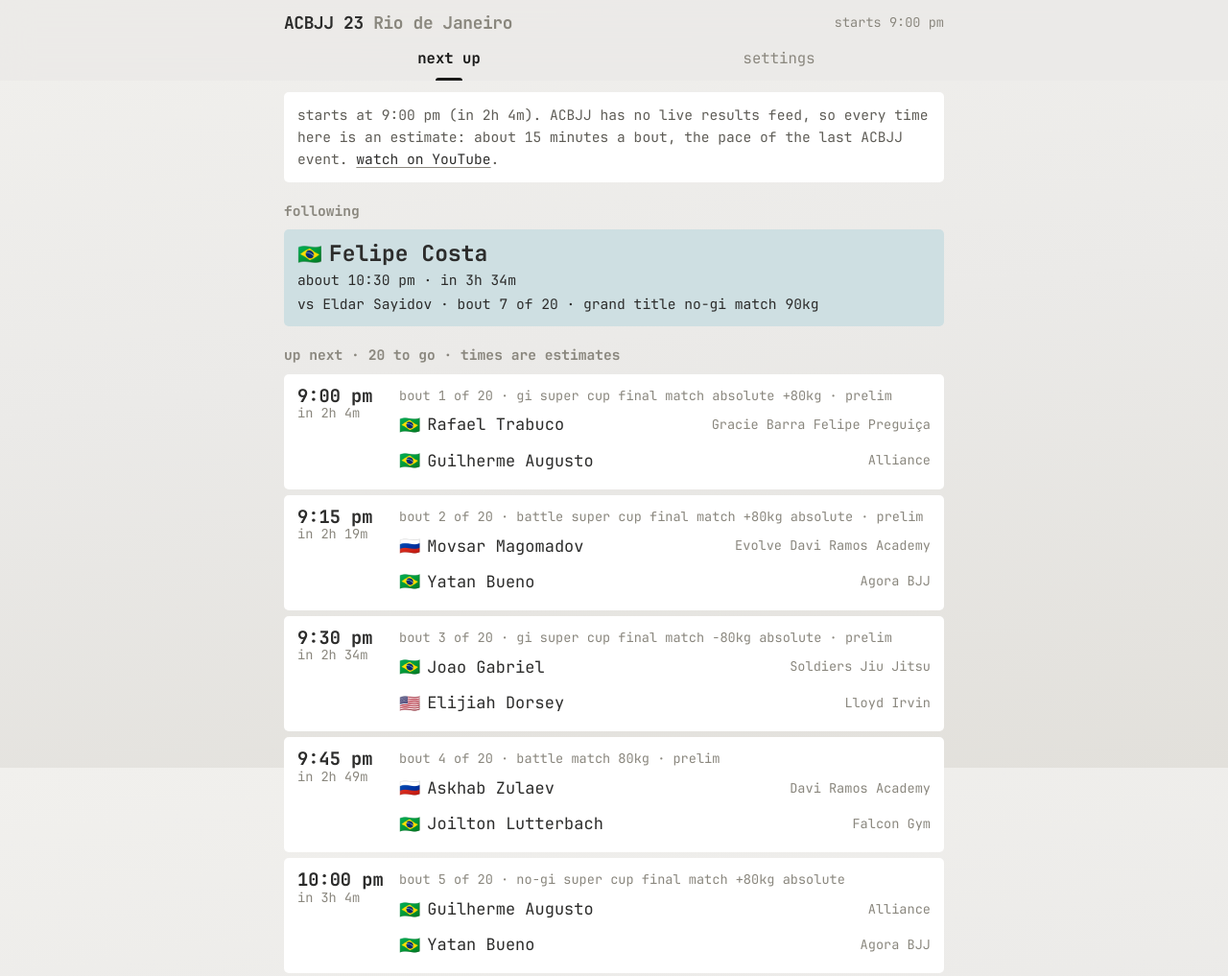
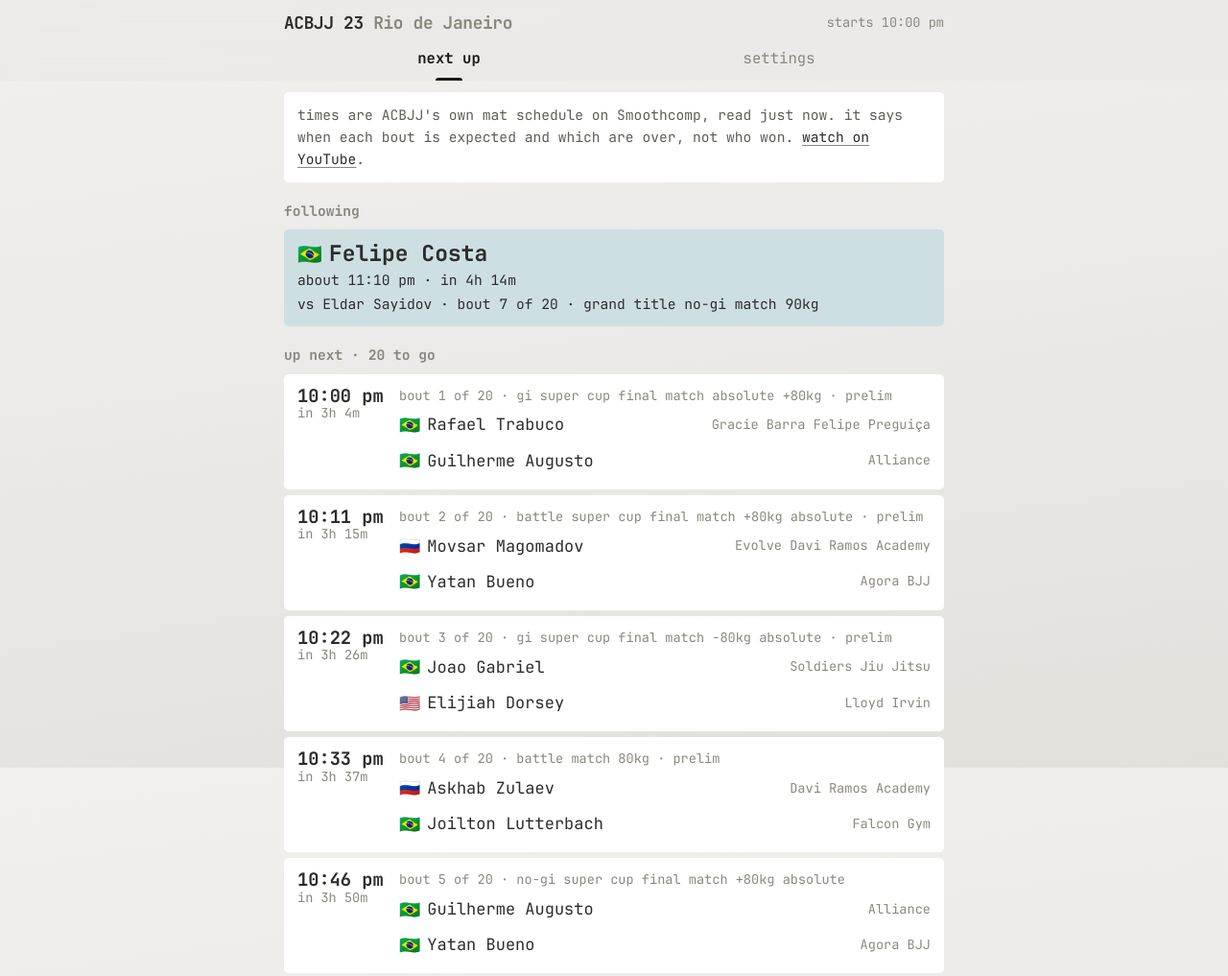
Before and after one commit to losojos27/bjj-tournament-tracker, a plain HTML site: page acbjj23/index.html in a window 1280 px wide. Shown: the top 1017 px of the page at 96% size. Drawn offline with Linux system fonts and the light colour scheme.

Commit message:
ACBJJ 23: times from Smoothcomp's mat schedule, synced by a manual workflow
Smoothcomp's schedule blocks.json is public: estimated start per bout and
running/finished counts, no names or winners. Blocks are matched to the official
card by order and checked by rule set and weight. First bout is 19:00 Rio.

Co-Authored-By: Claude Fable 5.2 <noreply@anthropic.com>

```diff
--- a/acbjj23/index.html
+++ b/acbjj23/index.html
@@ -37,7 +37,7 @@
   main.container{padding-top:12px;padding-bottom:calc(env(safe-area-inset-bottom) + 28px)}
   .topbar .title{font-family:var(--font-heading);font-weight:650;font-size:1.05rem;letter-spacing:-.02em;white-space:nowrap}
   .status{flex:1;min-width:0;font-size:var(--fs-eyebrow);color:var(--text-muted);text-align:right;white-space:nowrap;overflow:hidden;text-overflow:ellipsis}
-  .status .bad{color:var(--cue-warning)}
+  .status .bad,.bad-note{color:var(--cue-warning)}
   .section-title{font-size:var(--fs-meta);font-weight:600;color:var(--text-muted);margin:18px 0 8px}
   main > .section-title:first-child{margin-top:2px}
   .panel{background:var(--bg-card);border-radius:var(--radius-md);padding:12px 14px}
@@ -98,15 +98,16 @@
 <script type="module" id="app">
 // ---------- sources ----------
 // The card: ../data/acbjj23/card.json, written by scripts/card/acbjj-sync.mjs from ACBJJ's own card page.
-// What has happened: ../data/acbjj23/results.json. ACBJJ publishes no machine-readable results or scoreboard,
-// so that file is empty unless something is watching the broadcast and writing it; the page has to read
-// honestly either way. All projection logic is in scripts/card/engine.mjs (tested by scripts/card/test.mjs).
+// When: ../data/acbjj23/schedule.json, ACBJJ's own mat schedule on Smoothcomp (scripts/card/smoothcomp-sync.mjs):
+// estimated starts and running/finished counts per bout, no winners. Who won: ../data/acbjj23/results.json, which
+// no feed fills; it is empty unless someone records results. The page has to read honestly in every combination. All projection logic is in scripts/card/engine.mjs (tested by scripts/card/test.mjs).
 import { project, follows } from '../scripts/card/engine.mjs';
-const CARD_URL='../data/acbjj23/card.json', RES_URL='../data/acbjj23/results.json';
+const CARD_URL='../data/acbjj23/card.json', RES_URL='../data/acbjj23/results.json', SCHED_URL='../data/acbjj23/schedule.json';
 const KEY='bjjTracker.acbjj23';
 const DEFAULT={ follow:['Felipe Costa'], v:1 };
 
-let CARD=null, RES=null, cardErr=null, resErr=null, tab='next';
+let CARD=null, RES=null, SCHED=null, cardErr=null, resErr=null, schedErr=null, tab='next';
+const plan=()=>project(CARD,RES,Date.now(),SCHED);
 let S=JSON.parse(JSON.stringify(DEFAULT));
 try{ const o=JSON.parse(localStorage.getItem(KEY)||'null'); if(o&&Array.isArray(o.follow)) S=Object.assign({},DEFAULT,o); }catch(e){}
 const save=()=>{ try{ localStorage.setItem(KEY, JSON.stringify(S)); }catch(e){} };
@@ -125,6 +126,7 @@ const quiet=()=>tab==='settings'&&document.activeElement&&document.activeElement
 async function getJson(u){ const r=await fetch(u+'?t='+Date.now(),{cache:'no-store'}); if(!r.ok) throw new Error('HTTP '+r.status); return r.json(); }
 async function loadCard(){ try{ const c=await getJson(CARD_URL); if(!c||!Array.isArray(c.bouts)||!c.bouts.length) throw new Error('empty card'); CARD=c; cardErr=null; }catch(e){ cardErr=e; } refresh(); }
 async function loadRes(){ try{ RES=await getJson(RES_URL); resErr=null; }catch(e){ resErr=e; } refresh(); }
+async function loadSched(){ try{ SCHED=await getJson(SCHED_URL); schedErr=null; }catch(e){ schedErr=e; } refresh(); }
 function refresh(){ if(quiet()) renderStatus(); else render(); }
 
 // ---------- rendering ----------
@@ -138,15 +140,15 @@ function nameBtn(p,it,s){
 function resultText(r){ if(!r) return ''; const how=String(r.how||'').toLowerCase().trim(); const t=/^\d{1,2}:\d{2}$/.test(String(r.time||''))?r.time:''; if(r.w===-1) return how||'no winner'; return [how, t&&how?'at '+t:t].filter(Boolean).join(' ')||'result in'; }
 function timeCell(it){
   if(it.state==='done') return `<div class="t soft">${it.result.endedAt&&!isNaN(Date.parse(it.result.endedAt))?fmt(it.result.endedAt):'done'}</div>`;
-  if(it.state==='live') return `<div class="t">now<small>seen ${esc(ago(Date.parse(RES.now.seenAt)))}</small></div>`;
+  if(it.state==='live') return `<div class="t">now<small>${it.at?'started about '+fmt(it.at):'on the mat'}</small></div>`;
   if(it.state==='due') return `<div class="t">${fmt(it.at)}<small>due now</small></div>`;
-  if(it.state==='pending') return `<div class="t soft">no result yet</div>`;
+  if(it.state==='pending') return `<div class="t soft">${it.finished?'finished':'no result yet'}</div>`;
   return `<div class="t">${fmt(it.at)}<small>${esc(rel(it.at))}</small></div>`;
 }
 function row(it){
   const b=it.bout, fol=isFollow(b.a)||isFollow(b.b);
   const tags=[`bout ${b.seq} of ${total()}`, catText(b), b.prelim?'prelim':''].filter(Boolean).join(' · ');
-  const res=it.state==='done'?`<span class="res">${esc(resultText(it.result))}</span>`:'';
+  const res=it.state==='done'?`<span class="res">${esc(resultText(it.result))}</span>`:it.finished?'<span class="res">winner not posted</span>':'';
   const cue=it.state==='live'?'<span class="cue live">on the mat</span>':'';
   return `<div class="panel row ${fol?'fol':''} ${it.state==='live'||it.state==='due'?'now':''}">${timeCell(it)}<div><div class="meta">${cue}<span>${tags}</span>${res}</div><div class="vs">${nameBtn(b.a,it,0)}${nameBtn(b.b,it,1)}</div></div></div>`;
 }
@@ -166,20 +168,25 @@ function followCards(P){
 function sourceNote(P){
   const start=Date.parse(CARD.start), slot=CARD.slotMin||15;
   const watch=typeof CARD.watch==='string'&&/^https:\/\/www\.youtube\.com\//.test(CARD.watch)?` <a class="plain" href="${esc(CARD.watch)}" target="_blank" rel="noopener">watch on YouTube</a>.`:'';
+  if(P.mode==='sched'){
+    const seen=P.lastSeen?`read ${esc(ago(P.lastSeen))}`:'read time unknown';
+    const live=P.signal?'':Date.now()<start?'':' nothing has been marked as started there yet, so these are still its planned times.';
+    return `times are ACBJJ's own mat schedule on Smoothcomp, ${seen}${P.stale?' <span class="bad-note">(that is old; the times may have moved)</span>':''}. it says when each bout is expected and which are over, not who won.${live}${watch}`;
+  }
   if(P.mode==='observed') return `position on the card last checked ${esc(ago(P.lastSeen))} against the broadcast. times after that assume about ${slot} minutes a bout.${watch}`;
   const lead = Date.now()<start ? `starts at ${fmt(start)} (${esc(rel(start))}).` : P.lastSeen ? `the card has not been checked against the broadcast since ${fmt(P.lastSeen)}.` : `started at ${fmt(start)}.`;
   return `${lead} ACBJJ has no live results feed, so every time here is an estimate: about ${slot} minutes a bout, the pace of the last ACBJJ event.${watch}`;
 }
 function renderNext(){
-  const P=project(CARD,RES,Date.now());
+  const P=plan();
   const on=P.items.filter(i=>i.state==='live'||i.state==='due');
   const up=P.items.filter(i=>i.state==='upcoming');
   const past=P.items.filter(i=>i.state==='done'||i.state==='pending').reverse();
   const over=!on.length&&!up.length;
   return `<div class="panel quiet">${over?'the card is over.':sourceNote(P)}</div>
-  ${on.length?`<h2 class="section-title">${on[0].state==='live'?'on the mat':'should be on the mat (not confirmed)'}</h2><div class="stack">${on.map(row).join('')}</div>`:''}
+  ${on.length?`<h2 class="section-title">${on[0].state==='live'?'on the mat':'due on the mat (not confirmed)'}</h2><div class="stack">${on.map(row).join('')}</div>`:''}
   <h2 class="section-title">following</h2>${followCards(P)}
-  ${up.length?`<h2 class="section-title">up next · ${up.length} to go · times are estimates</h2><div class="stack">${up.map(row).join('')}</div>`:''}
+  ${up.length?`<h2 class="section-title">up next · ${up.length} to go${P.mode==='sched'?'':' · times are estimates'}</h2><div class="stack">${up.map(row).join('')}</div>`:''}
   ${past.length?`<h2 class="section-title">already fought</h2><div class="stack">${past.map(row).join('')}</div>`:''}`;
 }
 function themeMode(){ try{ const t=localStorage.getItem('bjjTracker.theme'); return t==='light'||t==='dark'?t:'auto'; }catch(e){ return 'auto'; } }
@@ -198,16 +205,17 @@ function renderSettings(){
   <h2 class="section-title">where this comes from</h2>
   <div class="panel quiet">
     <div>the card and its order come from ${src}${CARD.updated?`, read ${esc(ago(Date.parse(CARD.updated)))}`:''}. the night runs from the last bout listed there up to the main event.</div>
-    <div class="note">ACBJJ publishes no live scoreboard or results feed. times assume the ${fmt(Date.parse(CARD.start))} start and about ${CARD.slotMin||15} minutes a bout; when the card's position has been checked against the broadcast, times run from there instead.</div>
+    <div class="note">times come from ACBJJ's mat schedule on Smoothcomp, re-read every few minutes; it moves as the night runs. if that schedule can't be read or stops matching the card, times fall back to the ${fmt(Date.parse(CARD.start))} start and about ${CARD.slotMin||15} minutes a bout.</div>
+    <div class="note">nobody publishes winners in a form this page can read, so a finished bout shows as finished until a result is added.</div>
     <div class="note"><a class="plain" href="../">ADCC 2026 brackets</a></div>
   </div>`;
 }
 function renderStatus(){
   const el=$('#status'); if(!CARD){ el.innerHTML=cardErr?'<span class="bad">couldn’t load</span>':''; return; }
-  const P=project(CARD,RES,Date.now()), start=Date.parse(CARD.start);
+  const P=plan(), start=Date.parse(CARD.start);
   const left=P.items.filter(i=>i.state==='upcoming'||i.state==='due'||i.state==='live').length;
-  let s = !left ? 'card over' : P.mode==='observed' ? `checked ${ago(P.lastSeen)}` : Date.now()<start ? `starts ${fmt(start)}` : 'estimates only';
-  if(cardErr||resErr) s+=' · <span class="bad">stale</span>';
+  let s = !left ? 'card over' : P.mode==='sched' ? (Date.now()<start&&!P.signal ? `starts ${fmt(start)}` : P.stale ? `<span class="bad">schedule ${ago(P.lastSeen)}</span>` : `schedule ${ago(P.lastSeen)}`) : P.mode==='observed' ? `checked ${ago(P.lastSeen)}` : Date.now()<start ? `starts ${fmt(start)}` : 'estimates only';
+  if(cardErr||resErr||schedErr) s+=' · <span class="bad">stale</span>';
   el.innerHTML=s;
 }
 function render(){
@@ -230,9 +238,9 @@ $('#main').addEventListener('click',e=>{
 });
 $('#main').addEventListener('change',e=>{ if(e.target.id==='follow'){ S.follow=e.target.value.split(',').map(x=>x.trim()).filter(Boolean); save(); render(); } });
 
-loadCard(); loadRes();
-setInterval(loadRes, 60000); setInterval(loadCard, 300000); setInterval(refresh, 20000);   // results each minute, the card every five, relative times in between
-document.addEventListener('visibilitychange',()=>{ if(!document.hidden){ loadCard(); loadRes(); } });
+loadCard(); loadRes(); loadSched();
+setInterval(loadRes, 60000); setInterval(loadSched, 60000); setInterval(loadCard, 300000); setInterval(refresh, 20000);   // results each minute, the card every five, relative times in between
+document.addEventListener('visibilitychange',()=>{ if(!document.hidden){ loadCard(); loadRes(); loadSched(); } });
 </script>
 </body>
 </html>
--- a/data/acbjj23/card.json
+++ b/data/acbjj23/card.json
@@ -4,8 +4,8 @@
  "place": "Rio de Janeiro",
  "source": "https://events.acbjj.com/card23.html",
  "watch": "https://www.youtube.com/live/ZrKLsVbpIRc",
- "start": "2026-11-13T21:00:00Z",
- "slotMin": 15,
+ "start": "2026-11-13T22:00:00Z",
+ "slotMin": 13,
  "bouts": [
   {
    "n": 1,
@@ -408,5 +408,5 @@
    }
   }
  ],
- "updated": "2026-11-13T18:46:13.592Z"
+ "updated": "2026-11-13T18:54:12.673Z"
 }
--- /dev/null
+++ b/data/acbjj23/schedule.json
@@ -0,0 +1,188 @@
+{
+ "updated": "2026-11-13T18:55:58.124Z",
+ "ok": true,
+ "problems": [],
+ "source": "smoothcomp",
+ "blocks": [
+  {
+   "seq": 1,
+   "name": "SUPER CUP / GI / FINAL MATCH / ABSOLUTE / OVER 80KG",
+   "start": "2026-11-13T22:00:00.000Z",
+   "end": "2026-11-13T22:11:00.000Z",
+   "running": 0,
+   "finished": 0,
+   "total": 1
+  },
+  {
+   "seq": 2,
+   "name": "SUPER CUP / BATTLE / FINAL MATCH / ABSOLUTE / OVER 80KG",
+   "start": "2026-11-13T22:11:00.000Z",
+   "end": "2026-11-13T22:22:00.000Z",
+   "running": 0,
+   "finished": 0,
+   "total": 1
+  },
+  {
+   "seq": 3,
+   "name": "SUPER CUP / GI / FINAL MATCH / ABSOLUTE / UP TO 80KG",
+   "start": "2026-11-13T22:22:00.000Z",
+   "end": "2026-11-13T22:33:00.000Z",
+   "running": 0,
+   "finished": 0,
+   "total": 1
+  },
+  {
+   "seq": 4,
+   "name": "ACBJJ 23 / Battle Match / 80kg",
+   "start": "2026-11-13T22:33:00.000Z",
+   "end": "2026-11-13T22:46:00.000Z",
+   "running": 0,
+   "finished": 0,
+   "total": 1
+  },
+  {
+   "seq": 5,
+   "name": "SUPER CUP / NO-GI / FINAL MATCH / ABSOLUTE / OVER 80KG",
+   "start": "2026-11-13T22:46:00.000Z",
+   "end": "2026-11-13T22:57:00.000Z",
+   "running": 0,
+   "finished": 0,
+   "total": 1
+  },
+  {
+   "seq": 6,
+   "name": "ACBJJ 23 / Grand Title Gi Match / 100kg",
+   "start": "2026-11-13T22:57:00.000Z",
+   "end": "2026-11-13T23:10:00.000Z",
+   "running": 0,
+   "finished": 0,
+   "total": 1
+  },
+  {
+   "seq": 7,
+   "name": "ACBJJ 23 / Grand Title No-Gi Match / 90kg",
+   "start": "2026-11-13T23:10:00.000Z",
+   "end": "2026-11-13T23:23:00.000Z",
+   "running": 0,
+   "finished": 0,
+   "total": 1
+  },
+  {
+   "seq": 8,
+   "name": "ACBJJ 23 / Battle Match / 100kg",
+   "start": "2026-11-13T23:23:00.000Z",
+   "end": "2026-11-13T23:36:00.000Z",
+   "running": 0,
+   "finished": 0,
+   "total": 1
+  },
+  {
+   "seq": 9,
+   "name": "ACBJJ 23 / Grand Title Gi Match / 80kg",
+   "start": "2026-11-13T23:36:00.000Z",
+   "end": "2026-11-13T23:49:00.000Z",
+   "running": 0,
+   "finished": 0,
+   "total": 1
+  },
+  {
+   "seq": 10,
+   "name": "ACBJJ 23 / All-Stars No-Gi Match / 100kg",
+   "start": "2026-11-13T23:49:00.000Z",
+   "end": "2026-11-14T00:02:00.000Z",
+   "running": 0,
+   "finished": 0,
+   "total": 1
+  },
+  {
+   "seq": 11,
+   "name": "ACBJJ 23 / Battle Match / 80kg",
+   "start": "2026-11-14T00:02:00.000Z",
+   "end": "2026-11-14T00:15:00.000Z",
+   "running": 0,
+   "finished": 0,
+   "total": 1
+  },
+  {
+   "seq": 12,
+   "name": "ACBJJ 23 / All-Stars No-Gi Match / 80kg",
+   "start": "2026-11-14T00:15:00.000Z",
+   "end": "2026-11-14T00:28:00.000Z",
+   "running": 0,
+   "finished": 0,
+   "total": 1
+  },
+  {
+   "seq": 13,
+   "name": "ACBJJ 23 / Grand Title Battle Match / 90kg",
+   "start": "2026-11-14T00:28:00.000Z",
+   "end": "2026-11-14T00:41:00.000Z",
+   "running": 0,
+   "finished": 0,
+   "total": 1
+  },
+  {
+   "seq": 14,
+   "name": "ACBJJ 23 / All-Stars Title No-Gi Match / 100kg",
+   "start": "2026-11-14T00:41:00.000Z",
+   "end": "2026-11-14T00:54:00.000Z",
+   "running": 0,
+   "finished": 0,
+   "total": 1
+  },
+  {
+   "seq": 15,
+   "name": "ACBJJ 23 / Grand Title Battle Match / 70kg",
+   "start": "2026-11-14T00:54:00.000Z",
+   "end": "2026-11-14T01:07:00.000Z",
+   "running": 0,
+   "finished": 0,
+   "total": 1
+  },
+  {
+   "seq": 16,
+   "name": "ACBJJ 23 / All-Stars No-Gi Match / 80kg",
+   "start": "2026-11-14T01:07:00.000Z",
+   "end": "2026-11-14T01:20:00.000Z",
+   "running": 0,
+   "finished": 0,
+   "total": 1
+  },
+  {
+   "seq": 17,
+   "name": "ACBJJ 23 / Grand Title Gi Match / 60kg",
+   "start": "2026-11-14T01:20:00.000Z",
+   "end": "2026-11-14T01:33:00.000Z",
+   "running": 0,
+   "finished": 0,
+   "total": 1
+  },
+  {
+   "seq": 18,
+   "name": "ACBJJ 23 / Battle Match / 80kg",
+   "start": "2026-11-14T01:33:00.000Z",
+   "end": "2026-11-14T01:46:00.000Z",
+   "running": 0,
+   "finished": 0,
+   "total": 1
+  },
+  {
+   "seq": 19,
+   "name": "ACBJJ 23 / Co-Main Event All-Stars No-Gi Match / 90kg",
+   "start": "2026-11-14T01:46:00.000Z",
+   "end": "2026-11-14T01:59:00.000Z",
+   "running": 0,
+   "finished": 0,
+   "total": 1
+  },
+  {
+   "seq": 20,
+   "name": "ACBJJ 23 / Main Event Battle Match / 100kg",
+   "start": "2026-11-14T01:59:00.000Z",
+   "end": "2026-11-14T02:12:00.000Z",
+   "running": 0,
+   "finished": 0,
+   "total": 1
+  }
+ ]
+}
--- a/scripts/card/acbjj-sync.mjs
+++ b/scripts/card/acbjj-sync.mjs
@@ -14,8 +14,8 @@ const EVENT = {
   id: 'acbjj23', title: 'ACBJJ 23', place: 'Rio de Janeiro',
   source: 'https://events.acbjj.com/card23.html',
   watch: 'https://www.youtube.com/live/ZrKLsVbpIRc',
-  start: '2026-11-13T21:00:00Z',   // 18:00 in Rio: the site's countdown and the stream's scheduled start
-  slotMin: 15,                     // ACBJJ 22 ran 22 bouts in 5 h 33 min of broadcast
+  start: '2026-11-13T22:00:00Z',   // 19:00 in Rio, the first bout on Smoothcomp's schedule (the stream opens an hour earlier)
+  slotMin: 13,                     // Smoothcomp plans 11-13 minutes a bout; ACBJJ 22 averaged 15 on air
 };
 const str = (v, max = 80) => String(v ?? '').replace(/\s+/g, ' ').trim().slice(0, max);
 const fighter = f => ({ name: str(f && f.name), abb: str(f && f.abb, 3).toUpperCase(), country: str(f && f.country, 40), team: str(f && f.team), rec: str(f && f.rec, 30) });
--- a/scripts/card/engine.mjs
+++ b/scripts/card/engine.mjs
@@ -7,14 +7,14 @@
 //          w is 0 (a won), 1 (b won) or -1 (no winner: draw, double DQ). Every field is optional: the event
 //          has no machine feed, so the page must read sensibly with nothing but the card and a clock.
 //
-// project() returns { mode, items } with items in running order:
+// project(card, results, nowMs, sched?) returns { mode, items } with items in running order:
 //   state 'done'     decided
 //         'live'     seen on the mat recently
 //         'pending'  must be over (something later was seen, or its window passed) but no result is recorded
 //         'due'      its projected window contains now, and nothing has been seen to confirm it
 //         'upcoming'
 //   at    projected start (ms) for due/upcoming, start for live when known, else null
-// mode is 'observed' when the position on the card comes from something seen in the last STALE minutes,
+// mode is 'sched' when the organiser's schedule is in use (see schedUsable), 'observed' when the position on the card comes from something seen in the last STALE minutes,
 // else 'clock' (start time plus slot minutes only).
 
 export const GAP_MIN = 4;      // walkouts and announcements between a finish and the next start
@@ -25,7 +25,35 @@ const T = v => { const t = typeof v === 'number' ? v : Date.parse(v); return Num
 
 export function decided(r) { return !!r && (r.w === 0 || r.w === 1 || r.w === -1); }
 
-export function project(card, results, nowMs) {
+// sched: data/<event>/schedule.json, the organiser's own mat schedule ({ok, updated, blocks:[{seq,start,end,running,
+// finished,total}]}). When it is usable it replaces the clock arithmetic: each bout takes its block's estimated
+// start, a block with a running match is live, and a finished block with no recorded result is 'pending' with
+// finished:true (it is over; nobody has said who won). It carries no winners.
+export function schedUsable(card, sched) {
+  return !!sched && sched.ok === true && Array.isArray(sched.blocks) && sched.blocks.length === card.bouts.length &&
+    sched.blocks.every(b => T(b.start) !== null && T(b.end) !== null);
+}
+function projectSched(card, results, nowMs, sched) {
+  const R = (results && results.results) || {};
+  const bouts = [...card.bouts].sort((x, y) => x.seq - y.seq);
+  const blk = new Map(sched.blocks.map(b => [b.seq, b]));
+  const over = b => { const k = blk.get(b.seq); return decided(R[b.n]) || k.finished >= (k.total || 1); };
+  let anchor = -1;   // the last bout the schedule or a result says has started
+  bouts.forEach((b, i) => { if (over(b) || blk.get(b.seq).running > 0) anchor = i; });
+  const items = bouts.map((b, i) => {
+    const k = blk.get(b.seq), r = R[b.n], at = T(k.start), end = T(k.end);
+    if (decided(r)) return { bout: b, state: 'done', at: null, result: r };
+    if (k.finished >= (k.total || 1)) return { bout: b, state: 'pending', at: null, result: null, finished: true };
+    if (k.running > 0) return { bout: b, state: 'live', at, result: null };
+    if (i < anchor) return { bout: b, state: 'pending', at: null, result: null };
+    return { bout: b, state: nowMs >= end ? 'pending' : nowMs >= at ? 'due' : 'upcoming', at, result: null };
+  });
+  const upd = T(sched.updated);
+  return { mode: 'sched', items, lastSeen: upd, signal: anchor >= 0, stale: upd === null || nowMs - upd > ms(STALE_MIN) };
+}
+
+export function project(card, results, nowMs, sched) {
+  if (schedUsable(card, sched)) return projectSched(card, results, nowMs, sched);
   const slot = ms(card.slotMin || 15), R = (results && results.results) || {};
   const bouts = [...card.bouts].sort((x, y) => x.seq - y.seq);
   const obs = results && results.now && results.now.n != null ? results.now : null;
```
Also changed, not shown: scripts/card/smoothcomp-sync.mjs (added, +58 -0 lines), scripts/card/test.mjs (+34 -1 lines), 3 other files.
